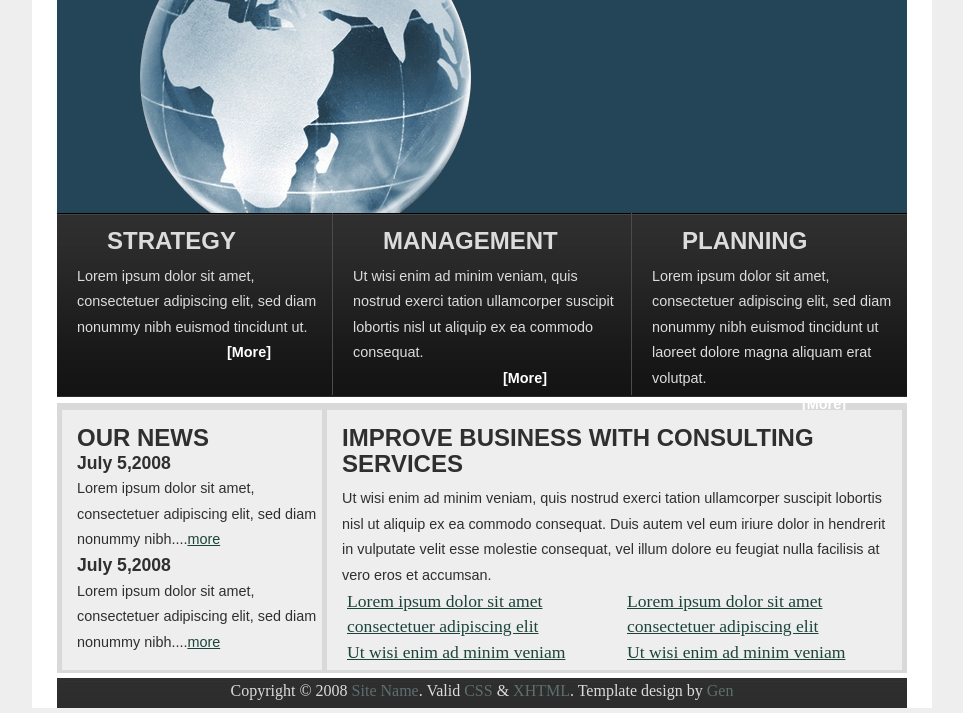
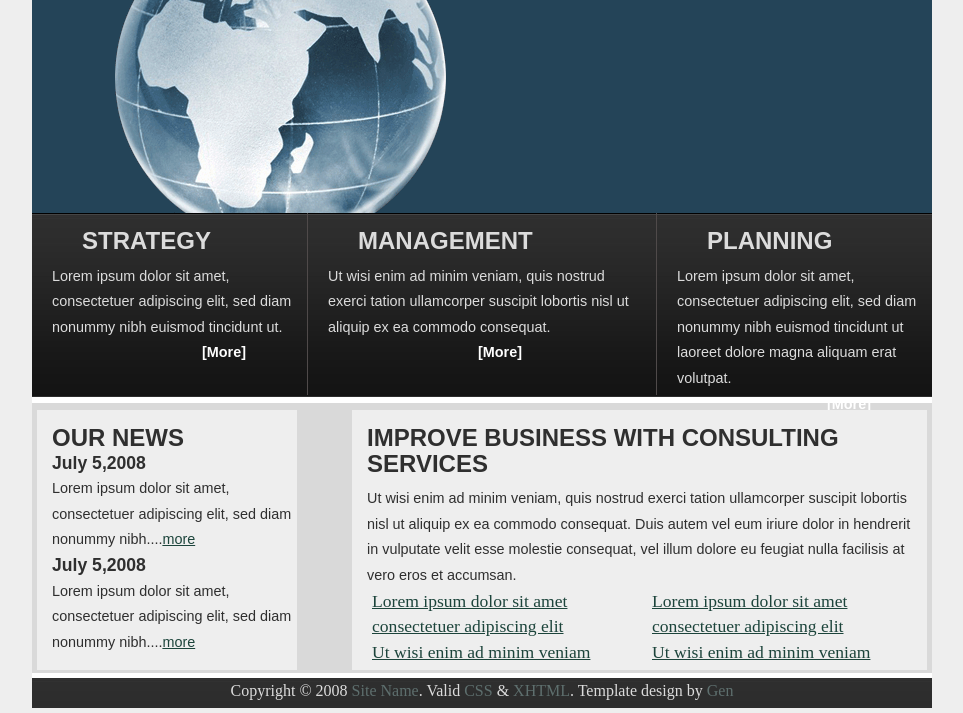
Before and after one commit to z3r0bu6/oscon-beta, a plain HTML site: page index.html in a window 1280 px wide. Shown: the part 150-863 px from the top of the page, without its empty margins (158-1121 px from the left). Drawn offline with Linux system fonts and the light colour scheme.

Commit message:
Update style.css

```diff
--- a/style.css
+++ b/style.css
@@ -24,7 +24,7 @@ p
 }
 #top,#footer,#main,#content,#container
 {
-	width:850px;
+	width:900px;
 	margin:0px auto;
 }
 #top
```
